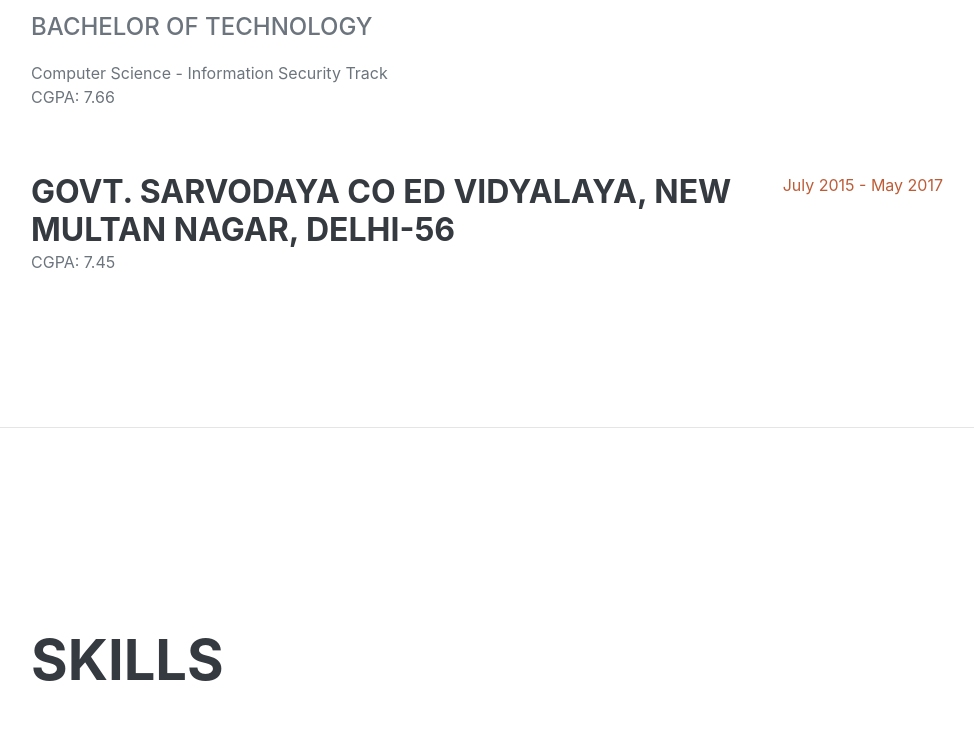
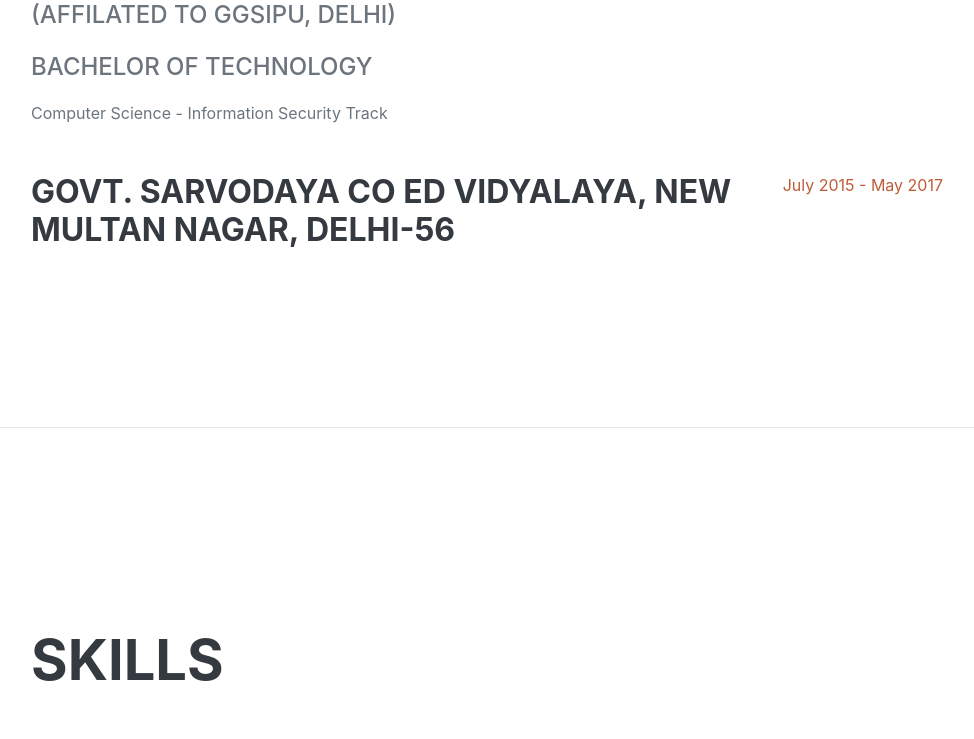
Before and after one commit to 0xdaya/0xdaya.github.io, a plain HTML site: page index.html in a window 1280 px wide. Shown: the part 2215-2954 px from the top of the page, without its empty margins (289-1263 px from the left). Drawn offline with nearby package versions, Linux system fonts and the light colour scheme; a web font is replaced by a local one.

Commit message:
remove unecessary details

```diff
--- a/index.html
+++ b/index.html
@@ -119,14 +119,12 @@
 
 						<div class="subheading mb-3">Bachelor of Technology</div>
 						<div>Computer Science - Information Security Track</div>
-						<p>CGPA: 7.66</p>
 					</div>
 					<div class="flex-shrink-0"><span class="text-primary">August 2017 - July 2021</span></div>
 				</div>
 				<div class="d-flex flex-column flex-md-row justify-content-between">
 					<div class="flex-grow-1">
 						<h3 class="mb-0">Govt. Sarvodaya Co Ed Vidyalaya, New Multan Nagar, Delhi-56</h3>
-						<p>CGPA: 7.45</p>
 					</div>
 					<div class="flex-shrink-0"><span class="text-primary">July 2015 - May 2017</span></div>
 				</div>
```
Lines whose indentation alone changed are shown as unchanged.
